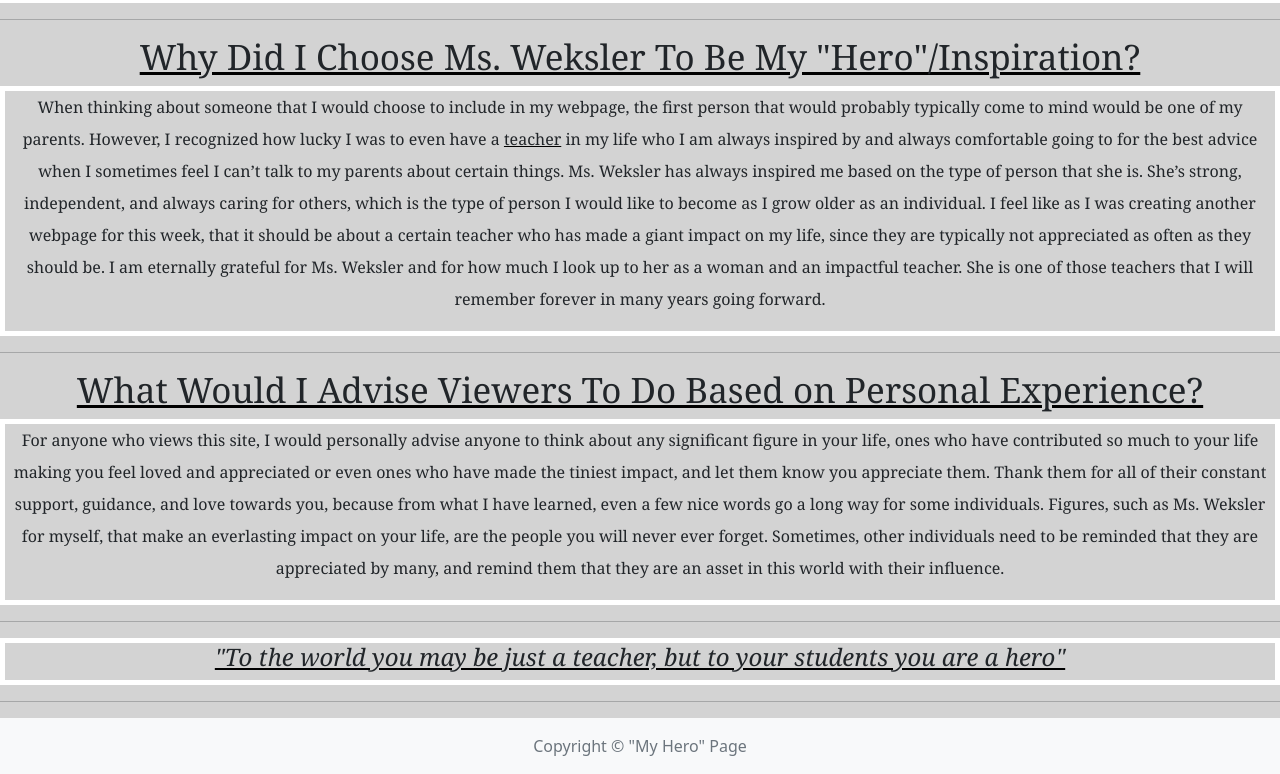
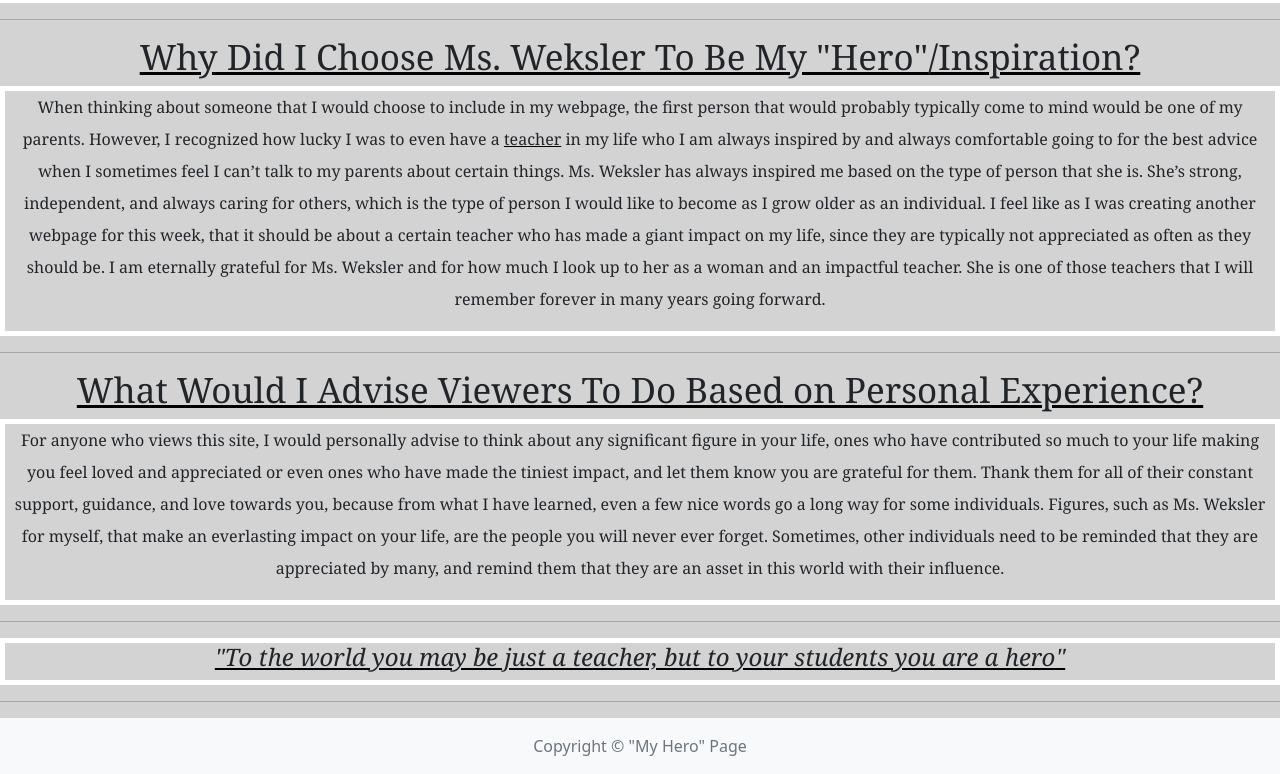
Before and after one commit to hayleyg523/My-Hero, a plain HTML site: page index.html in a window 1280 px wide. Shown: the part 1779-2553 px from the top of the page. Drawn offline with nearby package versions, Linux system fonts and the light colour scheme.

Commit message:
Grammatical Change in Index file

```diff
--- a/index.html
+++ b/index.html
@@ -48,7 +48,7 @@
   <hr>
   <h1 class="title">What Would I Advise Viewers To Do Based on Personal Experience?</h1>
   <div class="boxed">
-    <p class="text">For anyone who views this site, I would personally advise anyone to think about any significant figure in your life, ones who have contributed so much to your life making you feel loved and appreciated or even ones who have made the tiniest impact, and let them know you appreciate them. Thank them for all of their constant support, guidance, and love towards you, because from what I have learned, even a few nice words go a long way for some individuals. Figures, such as Ms. Weksler for myself, that make an everlasting impact on your life, are the people you will never ever forget. Sometimes, other individuals need to be reminded that they are appreciated by many, and remind them that they are an asset in this world with their influence. </p>
+    <p class="text">For anyone who views this site, I would personally advise to think about any significant figure in your life, ones who have contributed so much to your life making you feel loved and appreciated or even ones who have made the tiniest impact, and let them know you are grateful for them. Thank them for all of their constant support, guidance, and love towards you, because from what I have learned, even a few nice words go a long way for some individuals. Figures, such as Ms. Weksler for myself, that make an everlasting impact on your life, are the people you will never ever forget. Sometimes, other individuals need to be reminded that they are appreciated by many, and remind them that they are an asset in this world with their influence. </p>
   </div>
   <hr>
   <div class="boxed">
```
